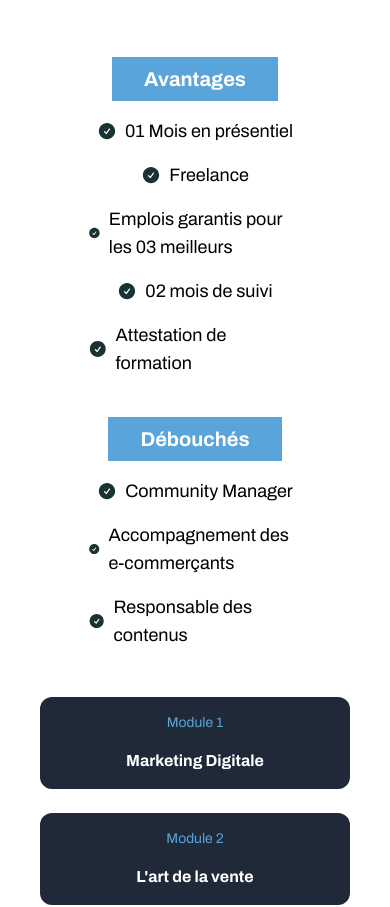
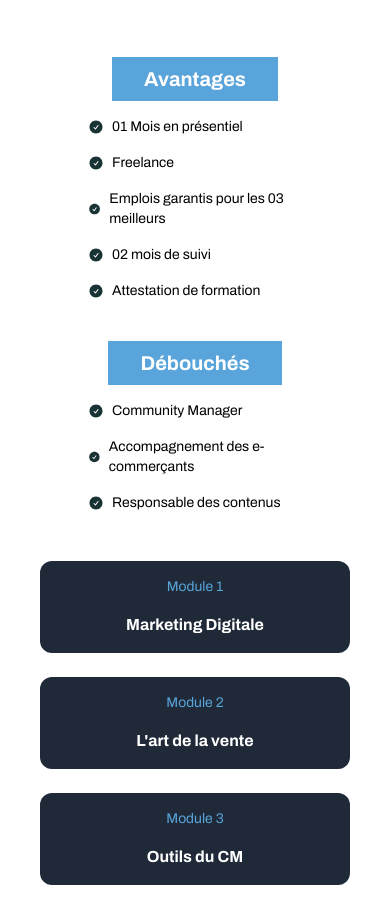
Before and after one commit to BomsTechnology/doing-smart, a Vue app: page / in a window 390 px wide. Shown: the part 4187-5094 px from the top of the page. Built offline with nearby package versions, Linux system fonts and the light colour scheme.

Commit message:
fix other UI error

```diff
--- a/src/components/home/Training.vue
+++ b/src/components/home/Training.vue
@@ -17,27 +17,25 @@ import { CheckCircleIcon } from "@heroicons/vue/24/solid";
         >
           Avantages
         </h1>
-        <ul
-          class="text-lg space-y-4 px-8 mt-4 flex flex-col items-center lg:items-start"
-        >
+        <ul class="lg:text-lg text-sm space-y-4 px-8 mt-4">
           <li class="flex space-x-2 items-center">
-            <CheckCircleIcon class="h-5 w-5 text-[#193334]" />
+            <CheckCircleIcon class="lg:h-5 lg:w-5 h-4 w-4 text-[#193334]" />
             <span>01 Mois en présentiel</span>
           </li>
           <li class="flex space-x-2 items-center">
-            <CheckCircleIcon class="h-5 w-5 text-[#193334]" />
+            <CheckCircleIcon class="lg:h-5 lg:w-5 h-4 w-4 text-[#193334]" />
             <span>Freelance</span>
           </li>
           <li class="flex space-x-2 items-center">
-            <CheckCircleIcon class="h-5 w-5 text-[#193334]" />
+            <CheckCircleIcon class="lg:h-5 lg:w-5 h-4 w-4 text-[#193334]" />
             <span>Emplois garantis pour les 03 meilleurs</span>
           </li>
           <li class="flex space-x-2 items-center">
-            <CheckCircleIcon class="h-5 w-5 text-[#193334]" />
+            <CheckCircleIcon class="lg:h-5 lg:w-5 h-4 w-4 text-[#193334]" />
             <span>02 mois de suivi</span>
           </li>
           <li class="flex space-x-2 items-center">
-            <CheckCircleIcon class="h-5 w-5 text-[#193334]" />
+            <CheckCircleIcon class="lg:h-5 lg:w-5 h-4 w-4 text-[#193334]" />
             <span>Attestation de formation</span>
           </li>
         </ul>
@@ -47,19 +45,17 @@ import { CheckCircleIcon } from "@heroicons/vue/24/solid";
         >
           Débouchés
         </h1>
-        <ul
-          class="text-lg space-y-4 px-8 mt-4 flex flex-col items-center lg:items-start"
-        >
+        <ul class="lg:text-lg text-sm space-y-4 px-8 mt-4">
           <li class="flex space-x-2 items-center">
-            <CheckCircleIcon class="h-5 w-5 text-[#193334]" />
+            <CheckCircleIcon class="lg:h-5 lg:w-5 h-4 w-4 text-[#193334]" />
             <span>Community Manager</span>
           </li>
           <li class="flex space-x-2 items-center">
-            <CheckCircleIcon class="h-5 w-5 text-[#193334]" />
+            <CheckCircleIcon class="lg:h-5 lg:w-5 h-4 w-4 text-[#193334]" />
             <span>Accompagnement des e-commerçants</span>
           </li>
           <li class="flex space-x-2 items-center">
-            <CheckCircleIcon class="h-5 w-5 text-[#193334]" />
+            <CheckCircleIcon class="lg:h-5 lg:w-5 h-4 w-4 text-[#193334]" />
             <span>Responsable des contenus</span>
           </li>
         </ul>
```
